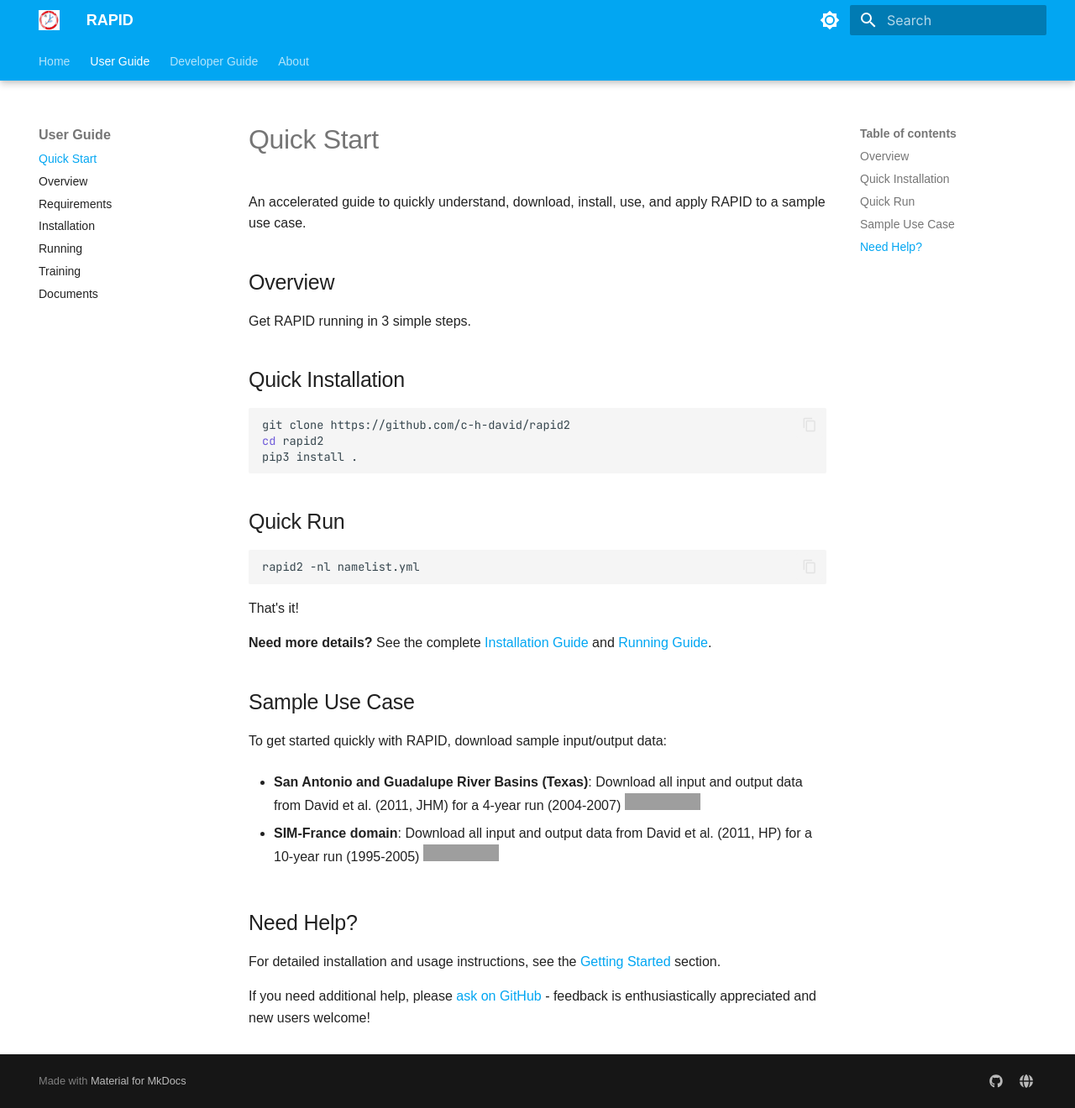
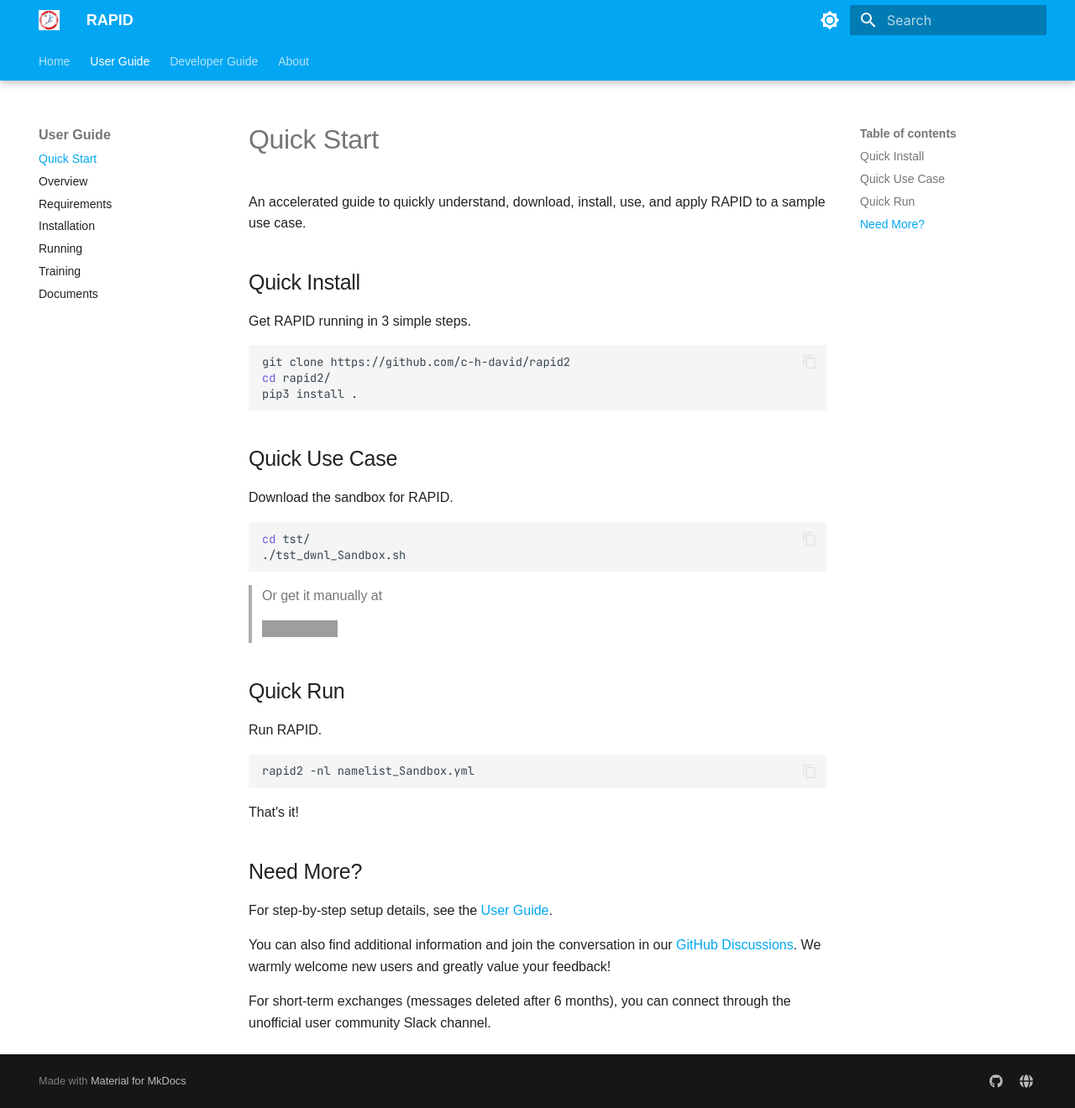
Before and after one commit to c-h-david/rapid-hub, an MkDocs documentation site: the page built from docs/user-guide/quick-start.md, in a window 1280 px wide and 1320 px high. Shown: the whole window at 84% size. Built offline with MkDocs 1.6.1 and Material for MkDocs 9.7.7, drawn with Linux system fonts in a browser that asks for light colours; a script that is not in the unit is left out; grey boxes are pictures that could not be loaded.

Commit message:
fix: content for Sandbox

````diff
--- a/docs/user-guide/quick-start.md
+++ b/docs/user-guide/quick-start.md
@@ -2,38 +2,45 @@
 
 An accelerated guide to quickly understand, download, install, use, and apply RAPID to a sample use case.
 
-## Overview
+## Quick Install
 
 Get RAPID running in 3 simple steps.
 
-## Quick Installation
-
 ```bash
 git clone https://github.com/c-h-david/rapid2
-cd rapid2
+cd rapid2/
 pip3 install .
 ```
 
+## Quick Use Case
+
+Download the sandbox for RAPID.
+
+```bash
+cd tst/
+./tst_dwnl_Sandbox.sh
+```
+
+> Or get it manually at
+>
+> [![10.5281/zenodo.17298742](https://zenodo.org/badge/doi/10.5281/zenodo.17298742.svg)](https://doi.org/10.5281/zenodo.17298742)
+
+
 ## Quick Run
 
+Run RAPID.
+
 ```bash
-rapid2 -nl namelist.yml
+rapid2 -nl namelist_Sandbox.yml
 ```
 
 That's it!
 
-**Need more details?** See the complete [Installation Guide](getting-started/installation.md) and [Running Guide](getting-started/running.md).
+## Need More?
 
-## Sample Use Case
+For step-by-step setup details, see the [User Guide](getting-started/installation.md).
 
-To get started quickly with RAPID, download sample input/output data:
+You can also find additional information and join the conversation in our [GitHub Discussions](https://github.com/c-h-david/rapid2/discussions).
+We warmly welcome new users and greatly value your feedback!
 
-- **San Antonio and Guadalupe River Basins (Texas)**: Download all input and output data from David et al. (2011, JHM) for a 4-year run (2004-2007) [![10.5281/zenodo.16565](https://zenodo.org/badge/doi/10.5281/zenodo.16565.svg)](http://dx.doi.org/10.5281/zenodo.16565)
-
-- **SIM-France domain**: Download all input and output data from David et al. (2011, HP) for a 10-year run (1995-2005) [![10.5281/zenodo.30228](https://zenodo.org/badge/doi/10.5281/zenodo.30228.svg)](http://dx.doi.org/10.5281/zenodo.30228)
-
-## Need Help?
-
-For detailed installation and usage instructions, see the [Getting Started](getting-started/overview.md) section.
-
-If you need additional help, please [ask on GitHub](https://github.com/c-h-david/rapid2/issues/new/choose) - feedback is enthusiastically appreciated and new users welcome!
+For short-term exchanges (messages deleted after 6 months), you can connect through the unofficial user community Slack channel.
````
